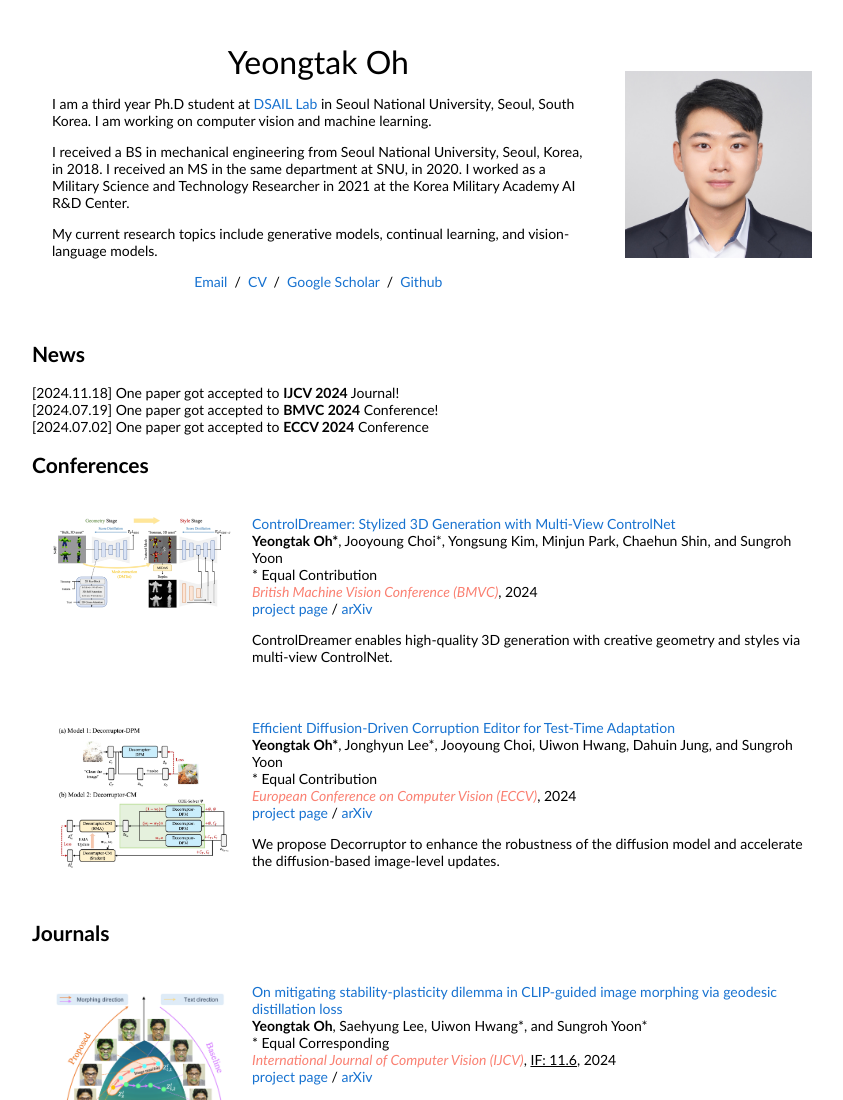
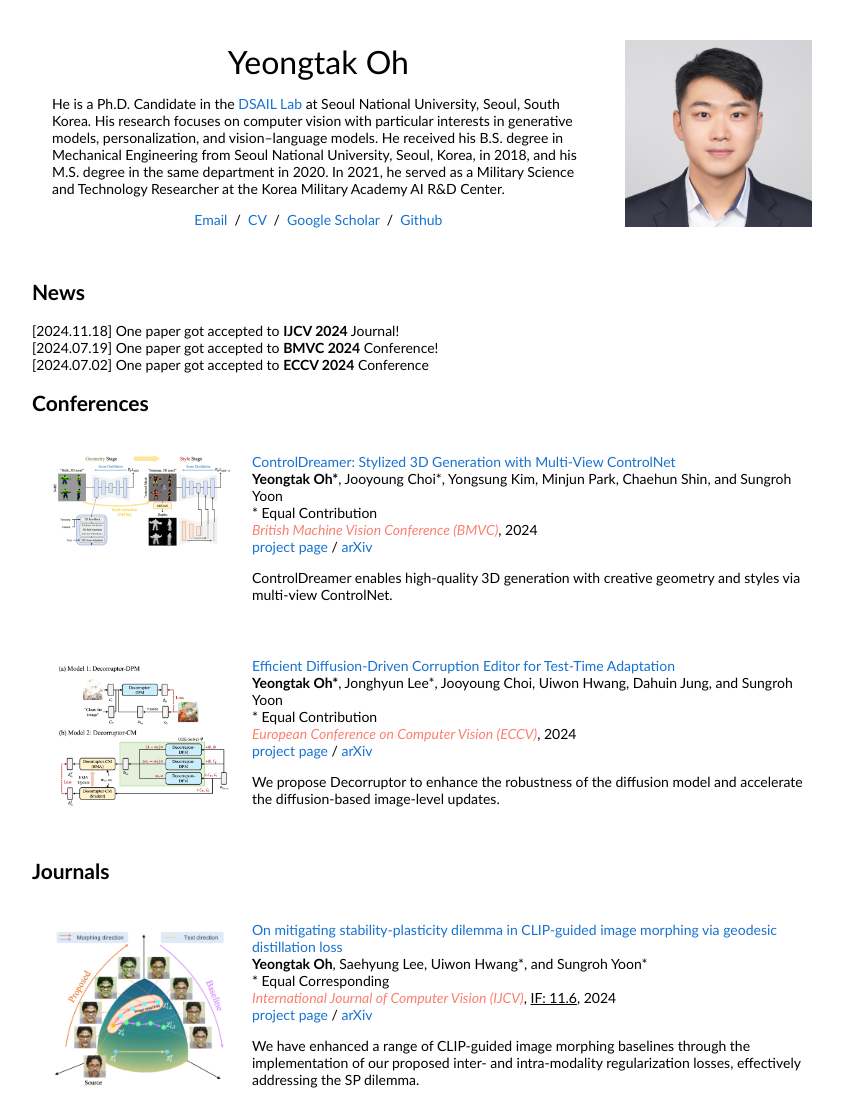
Before and after one commit to oyt9306/oyt9306.github.io, a plain HTML site: page index.html in a window 1280 px wide. Shown: the top 1100 px of the page, without its empty margins (208-1051 px from the left). Drawn offline with Linux system fonts and the light colour scheme.

Commit message:
Update index.html

```diff
--- a/index.html
+++ b/index.html
@@ -20,13 +20,8 @@
               <p style="text-align:center">
                 <name>Yeongtak Oh</name>
               </p>
-              <p>I am a third year Ph.D student at <a href="https://dsail.snu.ac.kr">DSAIL Lab</a> in Seoul National University, Seoul, South Korea. I am working on computer vision and machine learning.
-              </p>
               <p>
-              I received a BS in mechanical engineering from Seoul National University, Seoul, Korea, in 2018. I received an MS in the same department at SNU, in 2020. I worked as a Military Science and Technology Researcher in 2021 at the Korea Military Academy AI R&D Center.
-              </p>
-              <p>
-              My current research topics include generative models, continual learning, and vision-language models.
+                He is a Ph.D. Candidate in the <a href="https://dsail.snu.ac.kr">DSAIL Lab</a> at Seoul National University, Seoul, South Korea. His research focuses on computer vision with particular interests in generative models, personalization, and vision–language models. He received his B.S. degree in Mechanical Engineering from Seoul National University, Seoul, Korea, in 2018, and his M.S. degree in the same department in 2020. In 2021, he served as a Military Science and Technology Researcher at the Korea Military Academy AI R&D Center.
               </p>
               <p style="text-align:center">
                 <a href="mailto:oyt9306@gmail.com">Email</a> &nbsp/&nbsp
```
